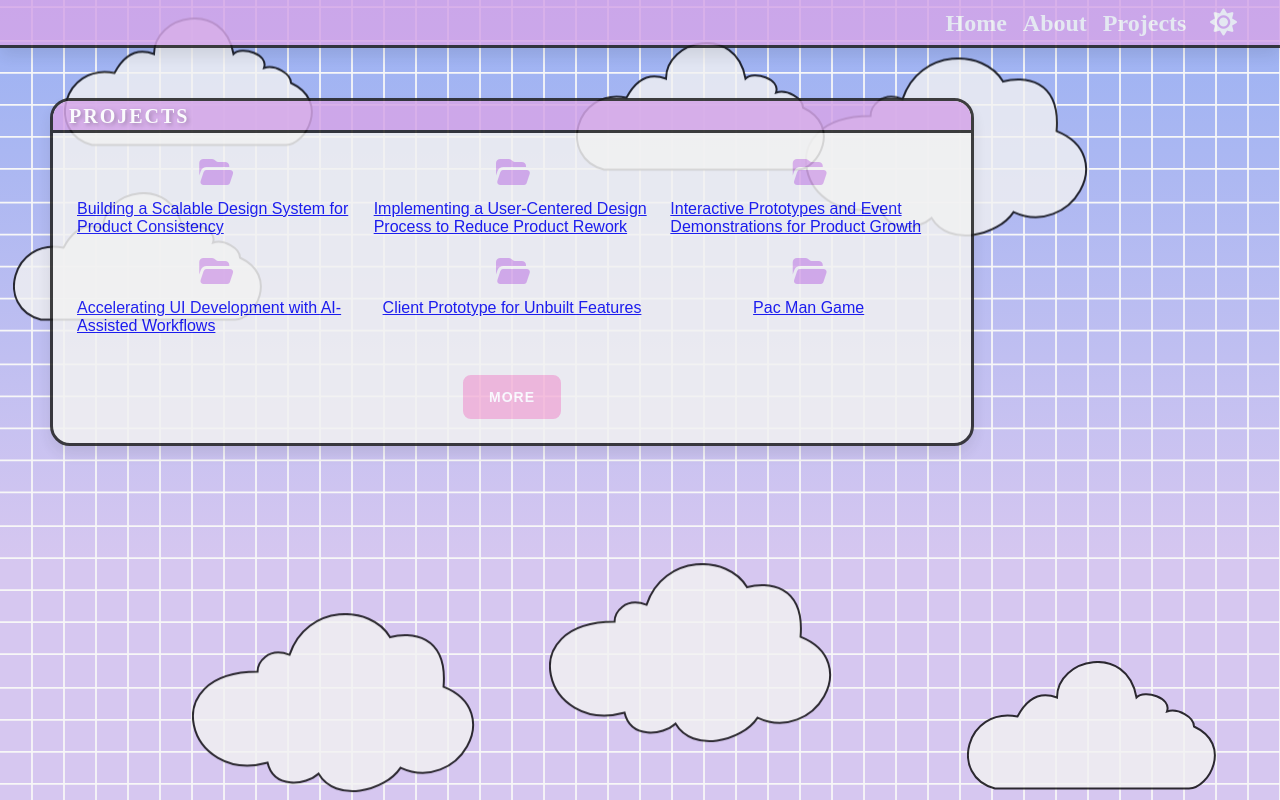
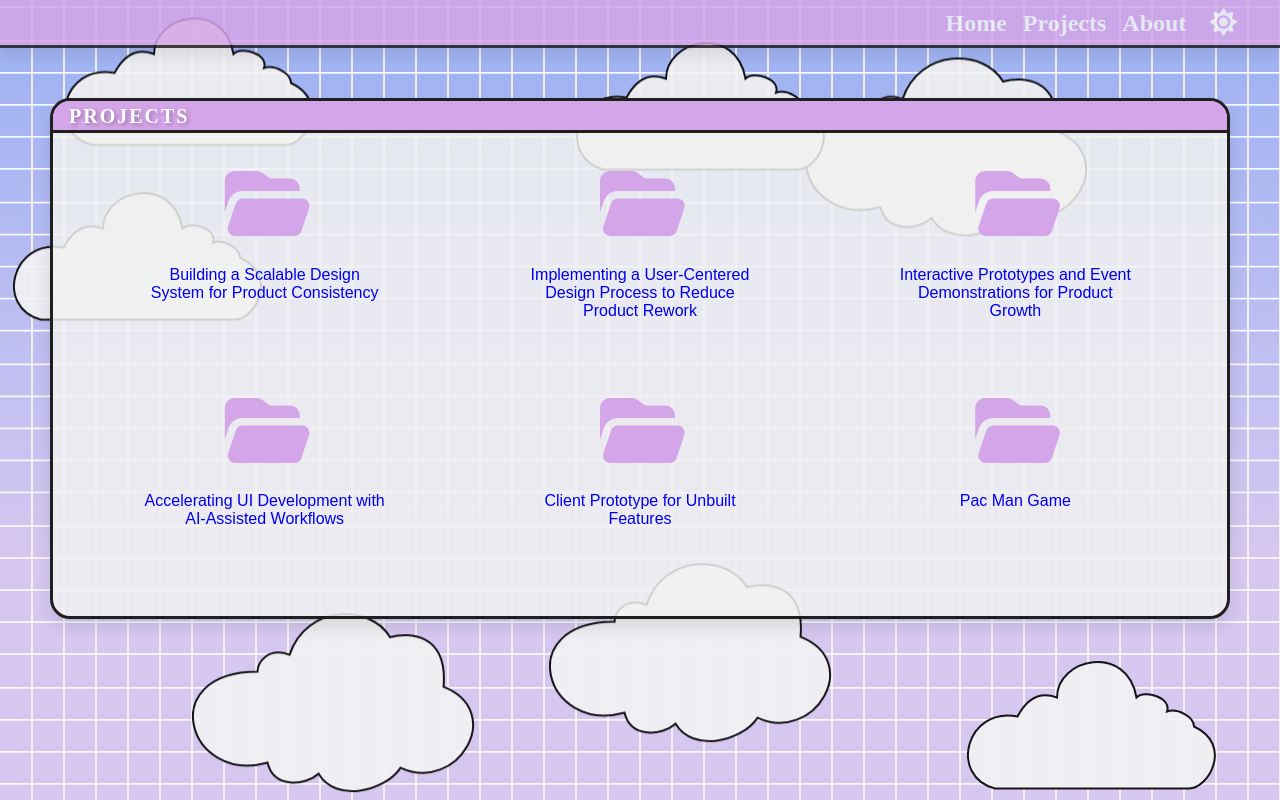
Before and after one commit to meglaurie/Portfolio-2026, a React (Vite) app in the folder ThemesSite/: page /projects in a window 1280 px wide. Built offline with nearby package versions, Linux system fonts and the light colour scheme.

Commit message:
More styling

```diff
--- a/ThemesSite/src/assets/styles/Kawaii/Global-Kawaii.css
+++ b/ThemesSite/src/assets/styles/Kawaii/Global-Kawaii.css
@@ -25,6 +25,7 @@
     font-family: 'ArcadeClassic';
     font-size: 2rem;
     color: #666;
+    text-align: center;
     font-weight: bold;
     letter-spacing: 2px;
     margin-bottom: 30px;
@@ -35,6 +36,7 @@
     font-size: 1rem;
     color: #333;
     line-height: 1.6;
+    text-align: center;
     text-transform: uppercase;
     margin-bottom: 30px;
     letter-spacing: 0.5px;
@@ -42,11 +44,6 @@
 
   .title-styles{
     margin: 24px 0px 24px 0px;
-  }
-
-   .project-container{
-    display: flex;
-    gap: 20px;
   }
 
   .dark{
@@ -90,7 +87,7 @@
   .star {
     position: absolute;
     font-size: 40px;
-    opacity: 0.8;
+    opacity: 0.9;
     animation: float 3s ease-in-out infinite;
   }
 
@@ -142,7 +139,7 @@
     z-index: 99;
     position: absolute;
     font-size: 40px;
-    opacity: 0.8;
+    /* opacity: 0.8; */
     animation: float 3s ease-in-out infinite;
   }
 
--- a/ThemesSite/src/assets/styles/Kawaii/ProjectList.css
+++ b/ThemesSite/src/assets/styles/Kawaii/ProjectList.css
@@ -1,24 +1,27 @@
 .projects-grid {
     display: grid;
     grid-template-columns: repeat(3, 1fr);
-    gap: 20px;
-    margin-bottom: 20px;
     list-style: none;
   }
 
   .project-item{
-    /* padding-top: 24px; */
+    /* width: 80%; */
+    padding: 2em;
     text-decoration: none;
     display: flex;
     flex-direction: column;
     align-items: center;
     gap: 10px;
+  }
 
+  .project-link{
+    text-decoration: none;
+    text-align: center;
+    margin: 2em;
   }
 
   .project-folder{
-    /* width: 50px;
-    height: 50px; */
+    font-size: 80px;
     margin: 16px;
     color: #D4A5E8;
     display: block;
@@ -67,6 +70,6 @@
     }
   }
 
-  .projects-page-container{
+  /* .projects-page-container{
     width: 80%;
-  }
+  } */
--- a/ThemesSite/src/assets/styles/Kawaii/Section.css
+++ b/ThemesSite/src/assets/styles/Kawaii/Section.css
@@ -1,13 +1,12 @@
 .section{
-    background: #f1f1f1;
-    opacity: 0.85;
+    background:rgba(241,241,241,0.85);
     position: relative;
     border: 3px solid hsl(0, 0%, 12%);
     border-radius: 20px;
     padding: 0px;
     margin: 50px;
-    /* max-height: 80vh; */
     overflow-x: hidden;
+    overflow-y: auto;
     scrollbar-color: #D4A5E8 #97ACFA;
     scrollbar-width: thin;
     box-shadow: 0 8px 16px rgba(0, 0, 0, 0.1);
@@ -20,7 +19,6 @@
     flex-direction: column;
     align-items: center;
     justify-content: center;
-    gap: 20px;
  }
 
   .section-title {
--- a/ThemesSite/src/components/Nav.tsx
+++ b/ThemesSite/src/components/Nav.tsx
@@ -11,8 +11,8 @@ function Nav() {
       </div>
       <div className='nav-section-left'>
         <Link className='nav-link' to="/" >Home</Link>
+        <Link className='nav-link' to="/projects">Projects</Link>
         <Link className='nav-link' to="/about">About</Link>
-        <Link className='nav-link' to="/projects">Projects</Link>
         <div className='nav-link' onClick={toggleTheme}> {theme === "light" ? <i className="fa-solid fa-sun"></i> : <i className="fa-solid fa-moon"></i>}</div>
       </div>
     </nav>
--- a/ThemesSite/src/components/ProjectList.tsx
+++ b/ThemesSite/src/components/ProjectList.tsx
@@ -10,7 +10,7 @@ const ProjectList = ({ projects }: ProjectListProps) => (
     {projects.map((project) => (
       <li key={project.id} className='project-item'>
         <i className="fa-solid fa-folder-open project-folder fa-2xl"></i>
-        <Link to={`/projects/${project.id}`}>{project.title}</Link>
+        <Link className='project-link'to={`/projects/${project.id}`}>{project.title}</Link>
       </li>
     ))}
   </ul>
--- a/ThemesSite/src/pages/Home.tsx
+++ b/ThemesSite/src/pages/Home.tsx
@@ -3,7 +3,6 @@
 import Section from "../components/Section";
 // import Button from "../components/Button";
 // import ProjectList from "../components/ProjectList";
-import Background from "../components/Background";
 
 
 function Home() {
@@ -18,7 +17,6 @@ function Home() {
   return (
     <div className="home-container">
       <div className="home-grid">
-      {/* <Background /> */}
         {/* Hero Section */}
         <Section title="HERO">
           <h1 className="hero-title">Megan Laurie</h1>
--- a/ThemesSite/src/pages/ProjectsPage.tsx
+++ b/ThemesSite/src/pages/ProjectsPage.tsx
@@ -19,7 +19,7 @@ fetch("../public/projects.json")
     <div className="projects-page-container">
         <Section title="PROJECTS">
             <ProjectList projects={projects} />
-            <LinkButton to="/projects" label="MORE" />
+            {/* <LinkButton to="/projects" label="MORE" /> */}
         </Section>
     </div>
   );
```
Also changed, not shown: ThemesSite/src/index.css (+0 -24 lines).
